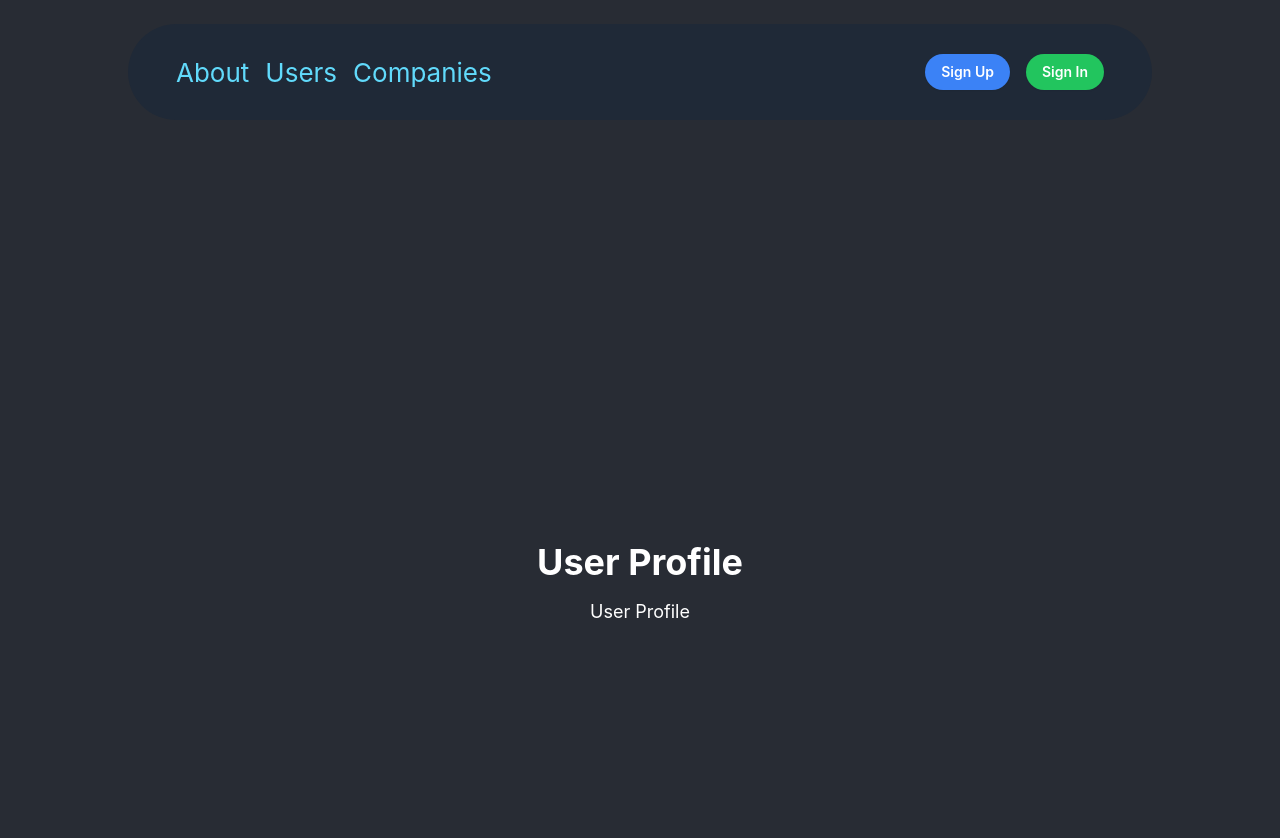
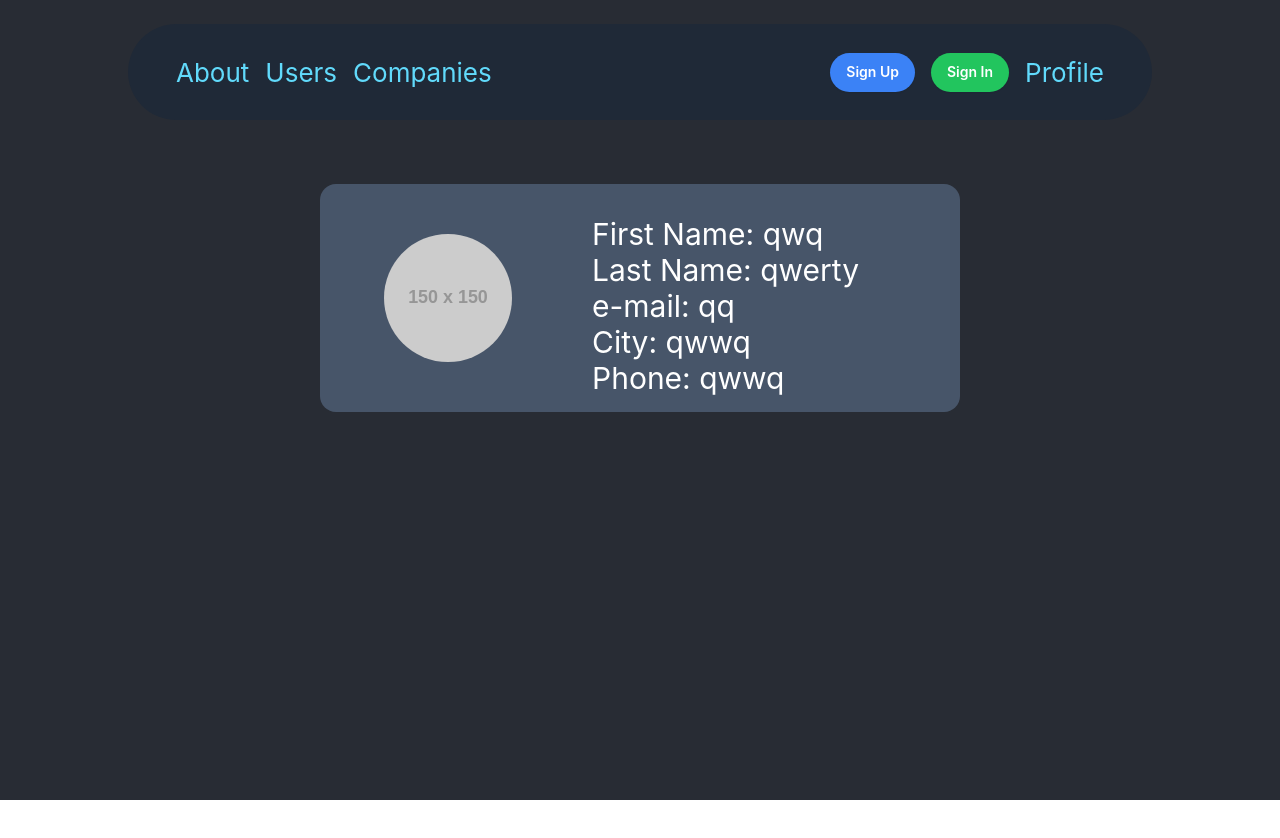
Before and after one commit to WilfredoN/internship_meduzzen, a React (Create React App) app: page /profile in a window 1280 px wide. Shown: the top 838 px of the page. After the commit the page ends 800 px from the top, so only its background shows below. Built offline with nearby package versions, Linux system fonts and the light colour scheme; no server answers.

Commit message:
mock profile

```diff
--- a/src/Components/Header/Header.tsx
+++ b/src/Components/Header/Header.tsx
@@ -1,9 +1,8 @@
 import React from 'react';
-import { Link, useNavigate } from 'react-router-dom';
+import { Link } from 'react-router-dom';
 import './Header.css';
 import HeaderButton from '../HeaderButton';
 const Header = () => {
-  const navigate = useNavigate();
   return (
     <nav className="header flex flex-row justify-between items-center space-x-4 p-12 mt-6 mb-16 bg-gray-800 text-white rounded-full h-16 max-w-screen-lg w-full">
       <div className="flex space-x-4">
@@ -30,9 +29,9 @@ const Header = () => {
           bgColor="bg-green-500"
           hoverColor="hover:bg-green-700"
         />
-        {/* <Link className="hover:underline" to="/profile">
-						Profile
-					</Link> */}
+        <Link className="hover:underline" to="/profile">
+          Profile
+        </Link>
         {/* <Link className="hover:underline" to="/company/xxx">
 						Company */}
         {/* TODO: User Profile and Company Profile visible (and register\login not visible) if user isAuth */}
--- a/src/Pages/User_Profile/UserProfile.tsx
+++ b/src/Pages/User_Profile/UserProfile.tsx
@@ -1,12 +1,53 @@
 import React from 'react';
 
-const UserProfile = () => {
-	return (
-		<div className="user-profile flex flex-col items-center justify-center h-screen">
-			<h1 className="text-4xl font-bold">User Profile</h1>
-			<p className="text-lg mt-4">User Profile</p>
-		</div>
-	);
+interface User {
+  user_id: number;
+  user_email: string;
+  user_firstname: string;
+  user_lastname: string;
+  user_avatar: string;
+  user_status: string;
+  user_city: string;
+  user_phone: string;
+  user_links: string[];
+  is_superuser: boolean;
+}
+
+const UserProfile: React.FC = () => {
+  const user = {
+    user_id: 0,
+    user_email: 'qq',
+    user_firstname: 'qwq',
+    user_lastname: 'qwerty',
+    user_avatar: 'qw',
+    user_status: 'qwwq',
+    user_city: 'qwwq',
+    user_phone: 'qwwq',
+    user_links: [],
+    is_superuser: false,
+  };
+  return (
+    <div className="w-1/2 h-full flex flex-row items-center space-y-4 bg-slate-600 rounded-2xl">
+      <img
+        src="https://via.placeholder.com/150"
+        alt="user avatar"
+        className="ml-16 w-32 h-32 rounded-full"
+      />
+      <div className="flex flex-col text-left items-center w-full h-full p-4">
+        <h1 className="w-full text-3xl pl-16">
+          First Name: {user.user_firstname}
+          <br />
+          Last Name: {user.user_lastname}
+        </h1>
+        <h2 className="w-full text-3xl text-left pl-16">
+          e-mail: {user.user_email}
+          <br /> City: {user.user_city}
+          <br />
+          Phone: {user.user_phone}
+        </h2>
+      </div>
+    </div>
+  );
 };
 
 export default UserProfile;
```
